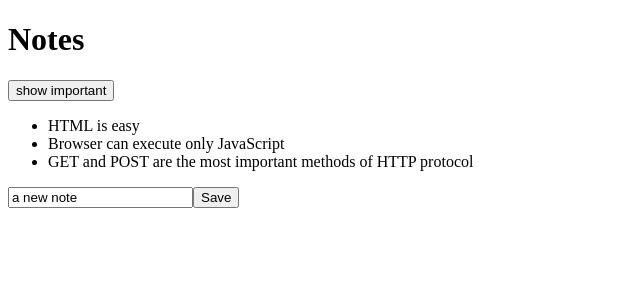
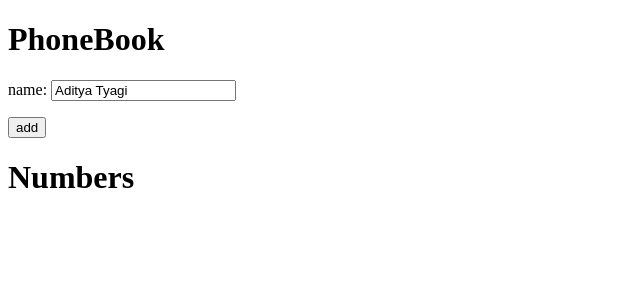
Before and after one commit to adityatyagi-av/part2, a React (Create React App) app: page / in a window 1280 px wide. Shown: the top 300 px of the page, without its empty margins (0-640 px from the left). Built offline with nearby package versions, Linux system fonts and the light colour scheme.

Commit message:
2.6 updated

```diff
--- a/src/App.js
+++ b/src/App.js
@@ -1,26 +1,27 @@
 import './App.css';
+import Phonebook from './components/Phonebook';
 // import Course from './components/Course';
-import Notes from './components/Notes'
-const notes = [
-  {
-    id: 1,
-    content: 'HTML is easy',
-    date: '2019-05-30T17:30:31.098Z',
-    important: true
-  },
-  {
-    id: 2,
-    content: 'Browser can execute only JavaScript',
-    date: '2019-05-30T18:39:34.091Z',
-    important: false
-  },
-  {
-    id: 3,
-    content: 'GET and POST are the most important methods of HTTP protocol',
-    date: '2019-05-30T19:20:14.298Z',
-    important: true
-  }
-]
+// import Notes from './components/Notes'
+// const notes = [
+//   {
+//     id: 1,
+//     content: 'HTML is easy',
+//     date: '2019-05-30T17:30:31.098Z',
+//     important: true
+//   },
+//   {
+//     id: 2,
+//     content: 'Browser can execute only JavaScript',
+//     date: '2019-05-30T18:39:34.091Z',
+//     important: false
+//   },
+//   {
+//     id: 3,
+//     content: 'GET and POST are the most important methods of HTTP protocol',
+//     date: '2019-05-30T19:20:14.298Z',
+//     important: true
+//   }
+// ]
 
 
 function App() {
@@ -73,9 +74,10 @@ function App() {
 
   return (
     <>
-    <Notes notes={notes}/>
+    {/* <Notes notes={notes}/> */}
 
     {/* <Course course={courses}/> */}
+    <Phonebook/>
     </>
   );}
 
--- /dev/null
+++ b/src/components/Phonebook.js
@@ -0,0 +1,42 @@
+import React,{useState} from 'react'
+
+export default function Phonebook() {
+    const [persons, setPersons] = useState([
+
+    ])
+    const [newName, setNewName] = useState('Aditya Tyagi')
+
+    const updateName=(event)=>{
+      setNewName(event.target.value)
+    }
+    const numberAdd=(event)=>{
+    event.preventDefault()
+    console.log(event.target)
+    const obj={
+      name: newName,
+      id: persons.length +1
+    }
+    setPersons(persons.concat(obj))
+    }
+
+  return (
+    <div>
+        <h1>PhoneBook</h1>
+        <form onSubmit={numberAdd}>
+        <p>name: <input type="text" onChange={updateName} value={newName}/></p>
+
+        <button>add</button>
+        </form>
+    <h1>Numbers</h1>
+    <ul>
+    {persons.map(person=>{
+      console.log(person.id)
+      return(
+        <li key={person.id}>{person.name}</li>
+      )
+    })
+    }
+    </ul>
+    </div>
+  )
+}
```
